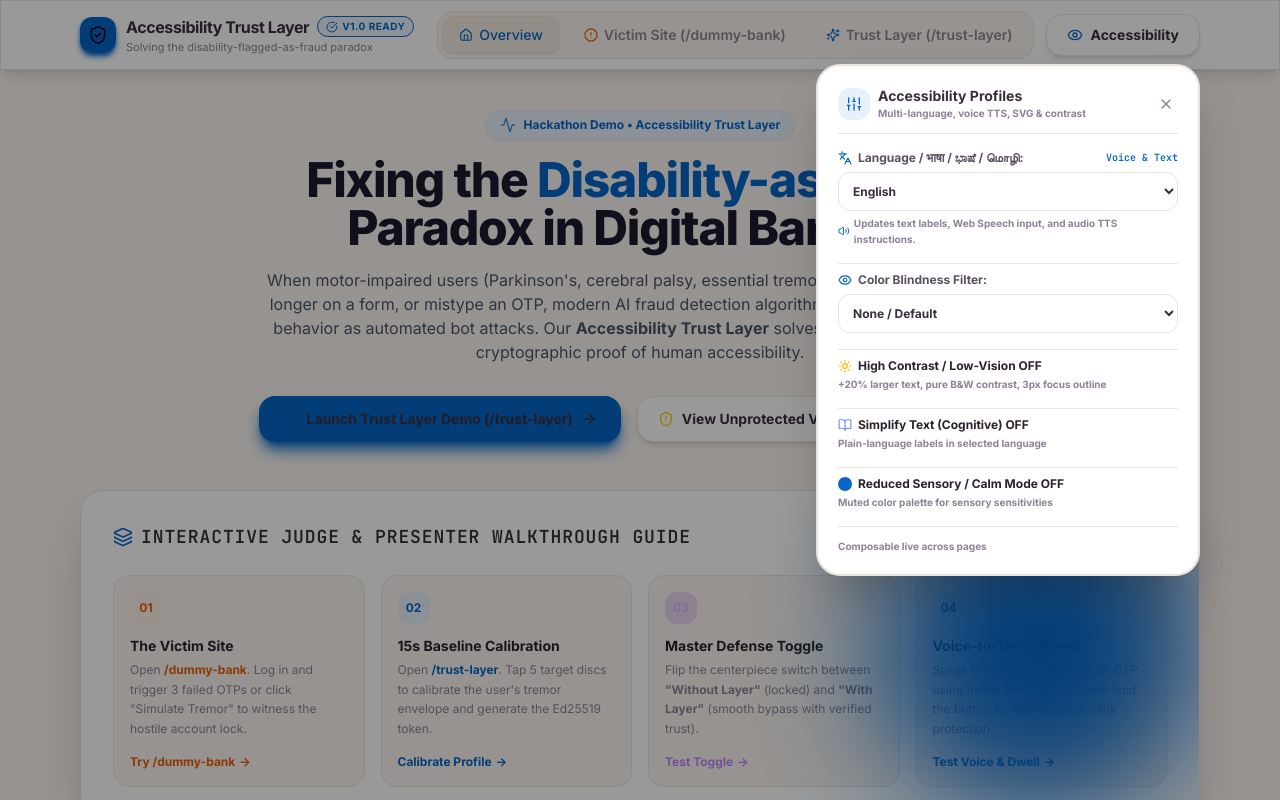
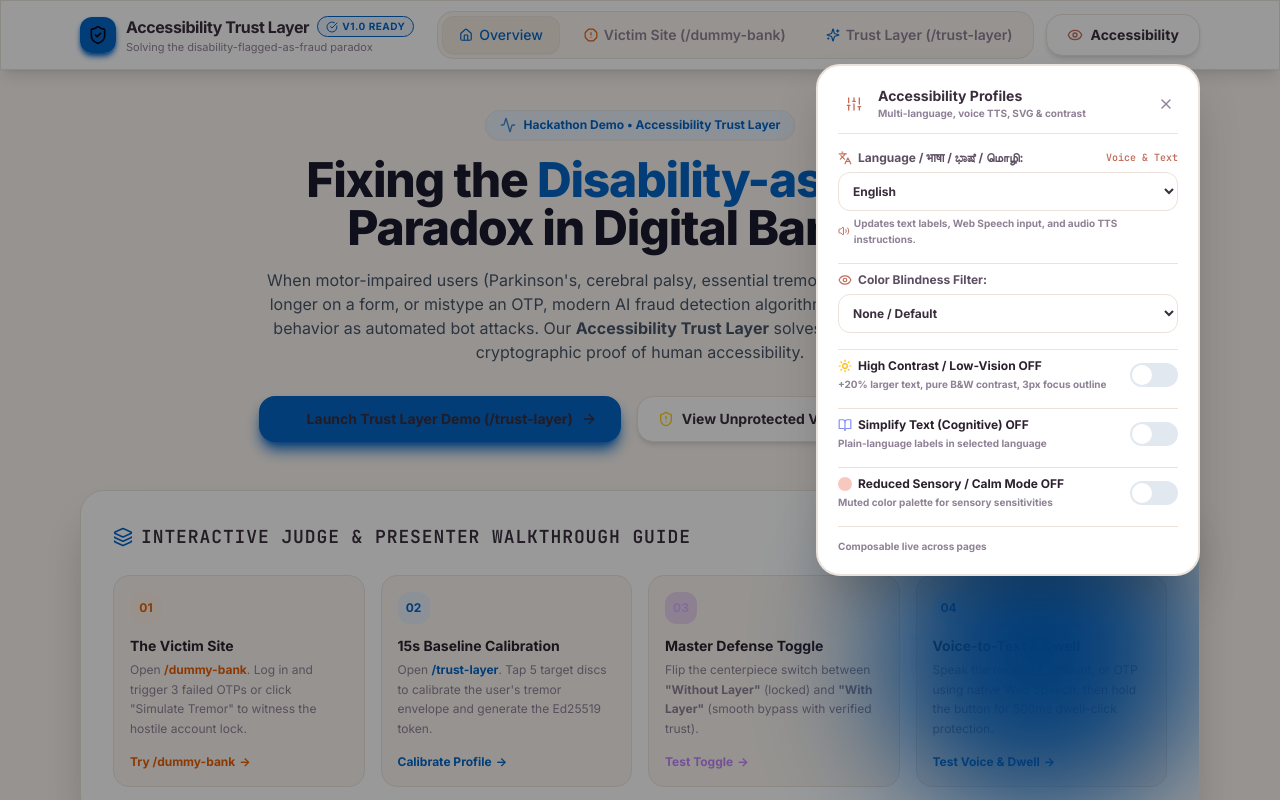
Before and after one commit to adidihareesh/codefury, a React (Vite) app: page / in a window 1280 px wide. Both pictures are taken after a click on the button "Accessibility". Shown: the top 800 px of the page. Built offline with nearby package versions, Linux system fonts and the light colour scheme.

Commit message:
fix: restore visibility of toggle switches in accessibility menu

```diff
--- a/src/components/AccessibilityMenu.jsx
+++ b/src/components/AccessibilityMenu.jsx
@@ -66,7 +66,7 @@ export default function AccessibilityMenu() {
             : 'bg-bgInverse hover:bg-slate-700 text-textInverse border border-slate-700'
         }`}
       >
-        <Eye className="w-4 h-4 text-accent" />
+        <Eye className="w-4 h-4 text-teal-600" />
         <span className="hidden sm:inline">
           {language !== 'en' ? `Language: ${language.toUpperCase()}` : 'Accessibility'}
         </span>
@@ -88,7 +88,7 @@ export default function AccessibilityMenu() {
             {/* Header */}
             <div className="flex items-center justify-between border-b border-slate-800 pb-3 mb-4">
               <div className="flex items-center gap-2">
-                <div className="w-8 h-8 rounded-xl bg-accentBg text-accent flex items-center justify-center">
+                <div className="w-8 h-8 rounded-xl bg-teal-500Bg text-teal-600 flex items-center justify-center">
                   <Sliders className="w-4 h-4" />
                 </div>
                 <div>
@@ -110,10 +110,10 @@ export default function AccessibilityMenu() {
               <div>
                 <label className="block font-bold text-slate-300 mb-1.5 flex items-center justify-between">
                   <span className="flex items-center gap-1.5">
-                    <Languages className="w-3.5 h-3.5 text-accent" />
+                    <Languages className="w-3.5 h-3.5 text-teal-600" />
                     <span>Language / भाषा / ಭಾಷೆ / மொழி:</span>
                   </span>
-                  <span className="text-[10px] text-accent font-mono">Voice & Text</span>
+                  <span className="text-[10px] text-teal-600 font-mono">Voice & Text</span>
                 </label>
                 <select
                   value={language}
@@ -127,7 +127,7 @@ export default function AccessibilityMenu() {
                   ))}
                 </select>
                 <p className="text-[10px] text-slate-500 mt-1 flex items-center gap-1">
-                  <Volume2 className="w-3 h-3 text-accent" />
+                  <Volume2 className="w-3 h-3 text-teal-600" />
                   <span>Updates text labels, Web Speech input, and audio TTS instructions.</span>
                 </p>
               </div>
@@ -136,11 +136,11 @@ export default function AccessibilityMenu() {
               <div className="pt-2 border-t border-slate-800">
                 <label className="block font-bold text-slate-300 mb-1.5 flex items-center justify-between">
                   <span className="flex items-center gap-1.5">
-                    <Eye className="w-3.5 h-3.5 text-accent" />
+                    <Eye className="w-3.5 h-3.5 text-teal-600" />
                     <span>Color Blindness Filter:</span>
                   </span>
                   {colorBlindness !== 'none' && (
-                    <span className="text-[10px] text-accent font-mono">SVG Active</span>
+                    <span className="text-[10px] text-teal-600 font-mono">SVG Active</span>
                   )}
                 </label>
                 <select
@@ -173,7 +173,7 @@ export default function AccessibilityMenu() {
                     type="button"
                     onClick={() => setIsHighContrast(!isHighContrast)}
                     className={`w-12 h-6 rounded-full transition-colors relative p-0.5 ${
-                      isHighContrast ? 'bg-accent' : 'bg-bgInverse'
+                      isHighContrast ? 'bg-teal-500' : 'bg-slate-200'
                     }`}
                   >
                     <div
@@ -202,7 +202,7 @@ export default function AccessibilityMenu() {
                     type="button"
                     onClick={() => setIsSimplifyText(!isSimplifyText)}
                     className={`w-12 h-6 rounded-full transition-colors relative p-0.5 ${
-                      isSimplifyText ? 'bg-accent' : 'bg-bgInverse'
+                      isSimplifyText ? 'bg-teal-500' : 'bg-slate-200'
                     }`}
                   >
                     <div
@@ -219,7 +219,7 @@ export default function AccessibilityMenu() {
                 <div className="flex items-center justify-between">
                   <div>
                     <span className="font-bold text-slate-200 flex items-center gap-1.5">
-                      <span className="w-3.5 h-3.5 rounded-full bg-accent" />
+                      <span className="w-3.5 h-3.5 rounded-full bg-teal-500" />
                       <span>Reduced Sensory / Calm Mode {isCalmMode ? '✅ ON' : 'OFF'}</span>
                     </span>
                     <p className="text-[10px] text-slate-500 mt-0.5">
@@ -231,7 +231,7 @@ export default function AccessibilityMenu() {
                     type="button"
                     onClick={() => setIsCalmMode(!isCalmMode)}
                     className={`w-12 h-6 rounded-full transition-colors relative p-0.5 ${
-                      isCalmMode ? 'bg-accent' : 'bg-bgInverse'
+                      isCalmMode ? 'bg-teal-500' : 'bg-slate-200'
                     }`}
                   >
                     <div
```
Also changed, not shown: fix_toggles.cjs (added, +16 -0 lines), 3 other files (tests, documents, lock files or other folders).
